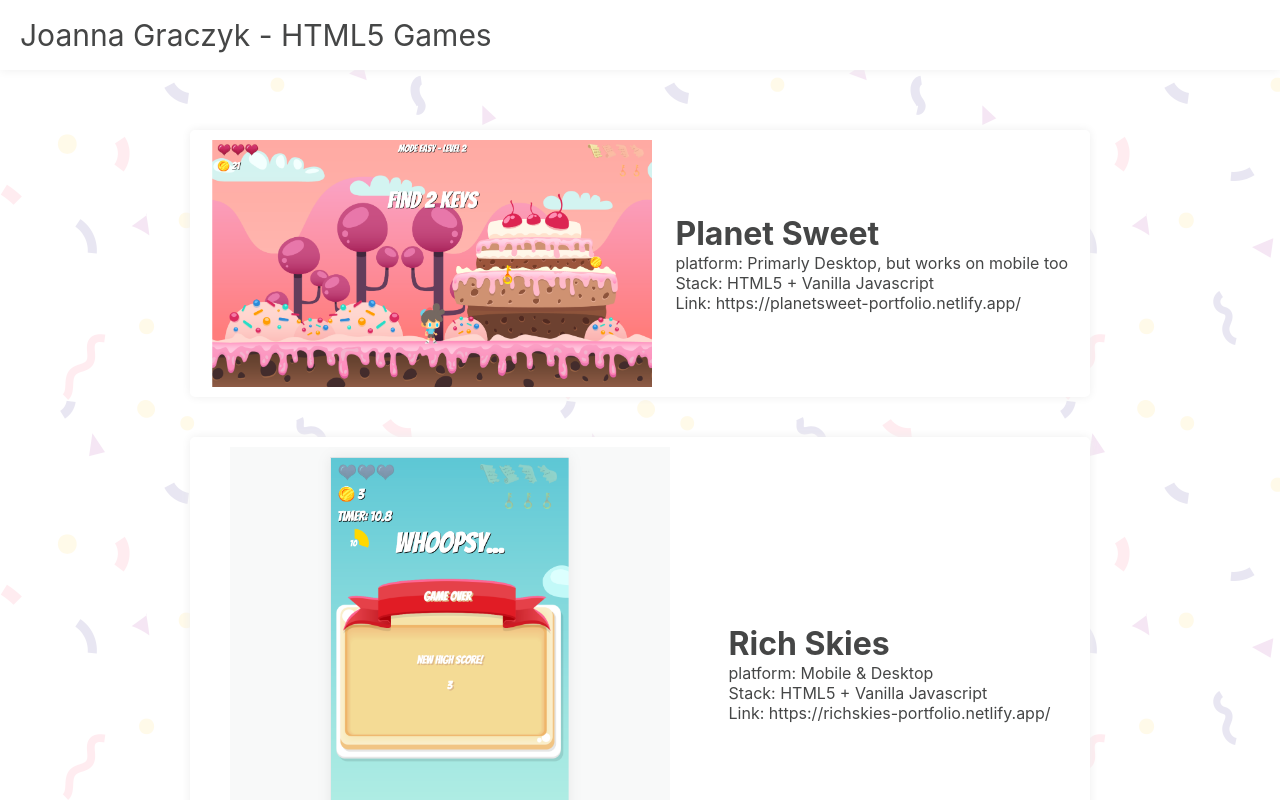
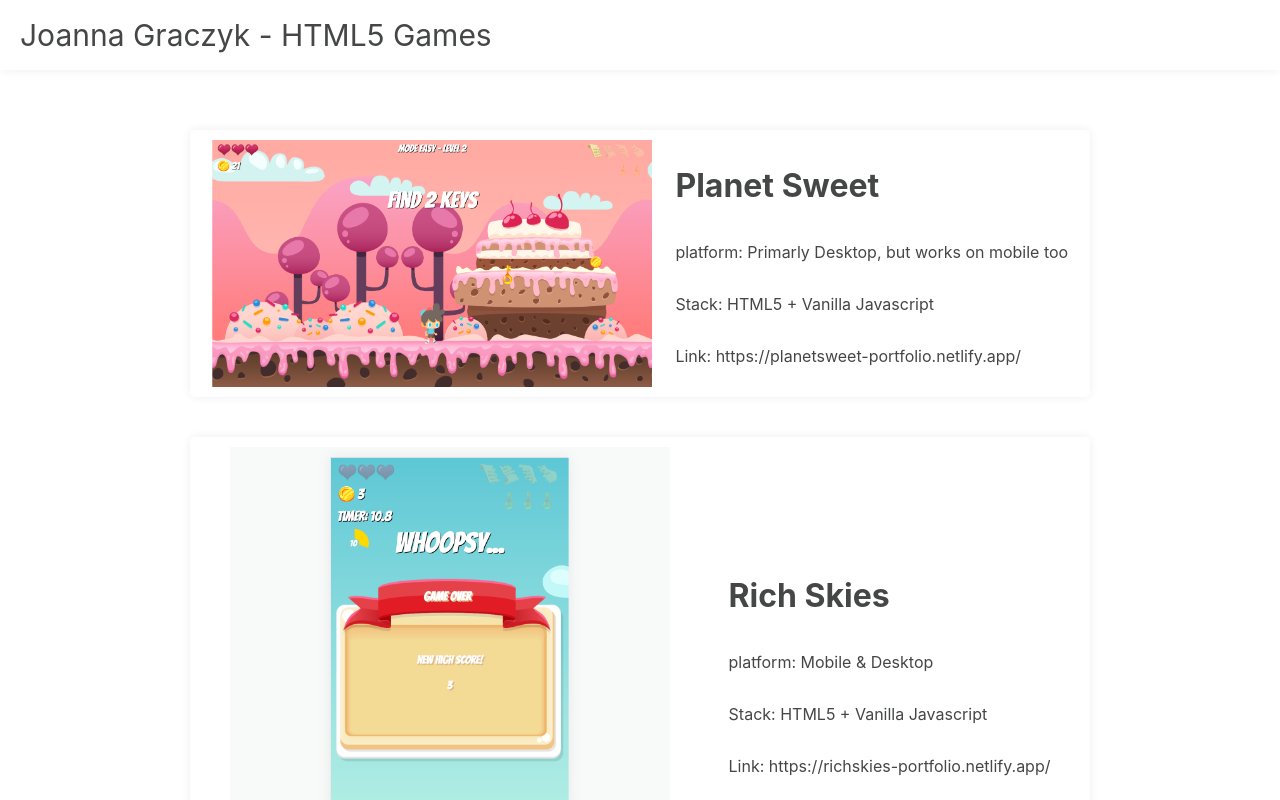
Before and after one commit to jogracz/games-portfolio, a React (Create React App) app: page / in a window 1280 px wide. Shown: the top 800 px of the page. Built offline with nearby package versions, Linux system fonts and the light colour scheme.

Commit message:
Add some basic styles and comment out confetti bg

```diff
--- a/src/index.css
+++ b/src/index.css
@@ -1,20 +1,33 @@
-* {
+body {
   margin: 0;
   padding: 0;
-  box-sizing: border-box;
-}
-
-body {
-  margin: 0;
   font-family: -apple-system, BlinkMacSystemFont, "Segoe UI", "Roboto", "Oxygen",
     "Ubuntu", "Cantarell", "Fira Sans", "Droid Sans", "Helvetica Neue",
     sans-serif;
   -webkit-font-smoothing: antialiased;
   -moz-osx-font-smoothing: grayscale;
-  background: url("../public/assets/confetti\ small4.png") left top repeat;
+  box-sizing: border-box;
+  /* background: url("../public/assets/confetti\ small4.png") left top repeat; */
 }
 
 code {
   font-family: source-code-pro, Menlo, Monaco, Consolas, "Courier New",
     monospace;
 }
+
+/* html,
+body,
+#root {
+  height: 100%;
+  width: 100%;
+} */
+
+*,
+*::after,
+*::before {
+  box-sizing: inherit;
+}
+
+a {
+  text-decoration: none;
+}
```
